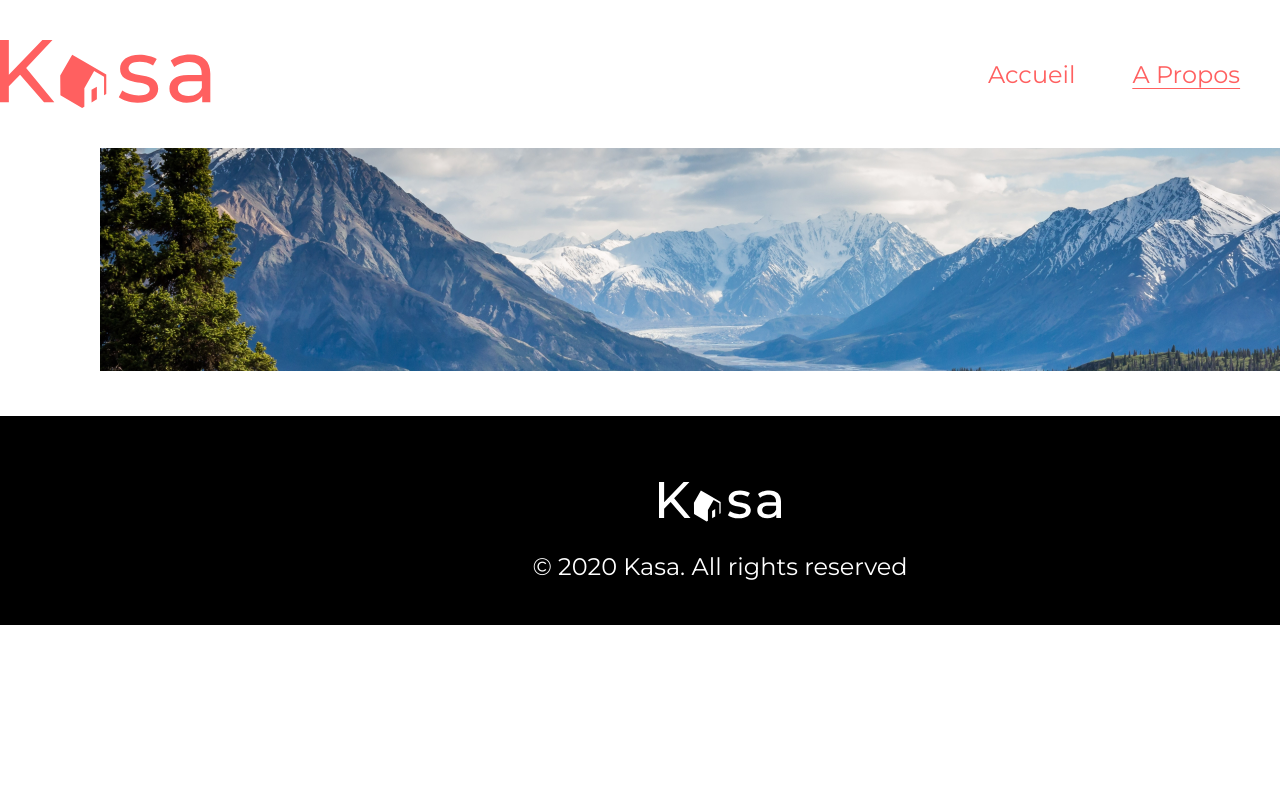
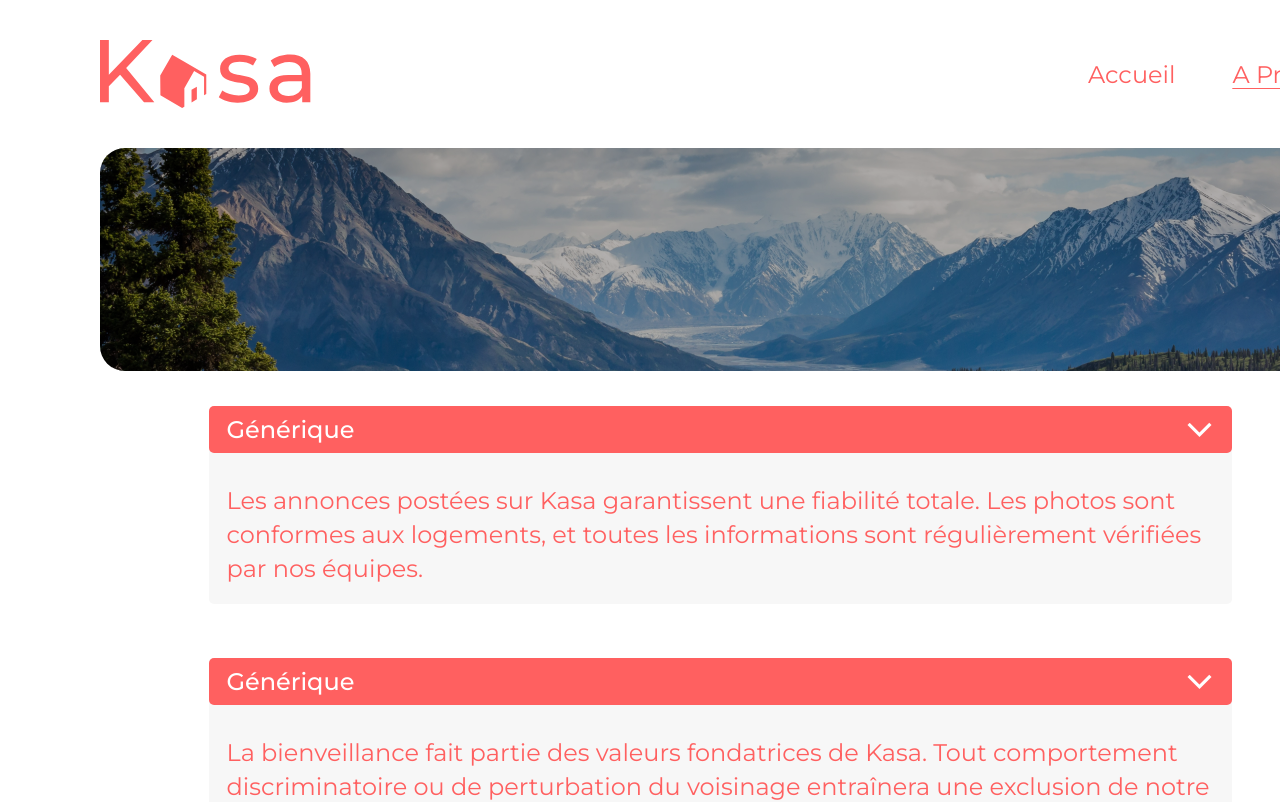
Before and after one commit to JavDidier/OPENCLASSROOMS-KASA, a React (Create React App) app: page /about in a window 1280 px wide. Shown: the top 802 px of the page. Built offline with nearby package versions, Linux system fonts and the light colour scheme.

Commit message:
Étape 5 : créer la page propos sans animation

```diff
--- /dev/null
+++ b/src/components/Banner/BannerAbout/BannerAbout.css
@@ -0,0 +1,18 @@
+.div-bannerAbout {
+    position: relative;
+}
+
+.div-bannerAbout-image img {
+    border-radius: 25px;
+}
+
+.bannerAbout-overlay {
+    width: 1240px;
+    height: 223px;
+    position: absolute;
+    top: 0;
+    left: 0;
+    background-color: #000;
+    opacity: 0.3;
+    border-radius: 25px;
+}
--- a/src/components/Banner/BannerAbout/BannerAbout.js
+++ b/src/components/Banner/BannerAbout/BannerAbout.js
@@ -1,5 +1,8 @@
 import React from 'react';
 import bannerAboutImg from './bannerAbout.png';
+
+// STYLE
+import './BannerAbout.css';
 
 function BannerHome() {
     return (
@@ -7,6 +10,7 @@
             <div className="div-bannerAbout-image">
                 <img src={ bannerAboutImg } alt="Bannière à propos Kasa" />
             </div>
+            <div className="bannerAbout-overlay"></div>
         </div>
     );
 };
--- /dev/null
+++ b/src/components/Collapse/Collapse.css
@@ -0,0 +1,48 @@
+.collapse-btn {
+    width: 1023px;
+    text-align: left;
+    background: #FF6060;
+    border-radius: 5px;
+    border: none;
+    color: #FFF;
+    font-family: 'Montserrat', sans-serif;
+    margin: 30px auto;
+    margin-bottom: 0;
+    font-size: 24px;
+    font-weight: 500;
+    padding-left: 18px;
+    padding-right: 18px;
+    height: 47px;
+  }
+
+  .collapse-div {
+    padding-top: 5px;
+  }
+
+  .collapse-content.collapsed {
+    display: none;
+}
+
+  .collapse-content.expanded {
+    display: block;
+    margin: 0 auto;
+    width: 1023px;
+    height: 100%;
+  }
+
+  .collapse-content.expanded p {
+    margin-top: -5px;
+    background-color: #F7F7F7;
+    color: #FF6060;
+    border-radius: 0 0 5px 5px;
+    padding: 36px 18px 18px 18px;
+    line-height: 34px;
+    font-size: 24px;
+    text-align: left;
+    font-weight: 400;
+  }
+
+  .icon-collapse {
+    display: block;
+    float: right;
+  }
--- /dev/null
+++ b/src/components/Collapse/Collapse.js
@@ -0,0 +1,36 @@
+import React from 'react';
+
+// STYLE
+import './Collapse.css';
+
+// IMG BASE
+import collapseDown from './CollapseDown.png';
+
+const Collapse = ({ collapsed, children, textBtn }) => {
+    const [isCollapsed, setIsCollapsed] = React.useState(collapsed);
+
+    textBtn  = "Générique";
+
+    return (
+    <div className="container-collapse">
+        <button className="collapse-btn">
+            <div className="collapse-div"
+            onClick={() => setIsCollapsed(!isCollapsed)}
+            >
+            {isCollapsed ? true : false} {textBtn}
+            <span className={`icon-collapse ${isCollapsed ? 'collapsed' : 'expanded'}`}>{<img src={collapseDown} alt="" />}</span>
+            </div>
+        </button>
+
+        <div className={`collapse-content ${isCollapsed ? 'collapsed' : 'expanded'}`}
+          aria-expanded={isCollapsed}
+        >
+          {children}
+        </div>
+    </div>
+
+    );
+  };
+
+
+  export default Collapse;
--- /dev/null
+++ b/src/components/pages/About/About.css
@@ -0,0 +1,4 @@
+.about-container {
+        margin: 0 auto;
+        width: 1240px;
+}
--- a/src/components/pages/About/About.js
+++ b/src/components/pages/About/About.js
@@ -3,16 +3,32 @@
 import Header from '../../Header/Header';
 import BannerAbout from '../../Banner/BannerAbout/BannerAbout.js';
 import Footer from '../../Footer/Footer';
+import Collapse from '../../Collapse/Collapse';
+
+// STYLE
+import './About.css';
 
 
-function Home() {
+function About() {
     return (
-        <div>
+        <div className="about-container">
             <Header />
             <BannerAbout />
+            <Collapse>
+                <p>Les annonces postées sur Kasa garantissent une fiabilité totale. Les photos sont conformes aux logements, et toutes les informations sont régulièrement vérifiées  par nos équipes.</p>
+            </Collapse>
+            <Collapse>
+                <p>La bienveillance fait partie des valeurs fondatrices de Kasa. Tout comportement discriminatoire ou de perturbation du voisinage entraînera une exclusion de notre plateforme.</p>
+            </Collapse>
+            <Collapse>
+                <p>Nos équipes se tiennent à votre disposition pour vous fournir une expérience parfaite. N'hésitez pas à nous contacter si vous avez la moindre question.</p>
+            </Collapse>
+            <Collapse>
+                <p>La sécurité est la priorité de Kasa. Aussi bien pour nos hôtes que pour les voyageurs, chaque logement correspond aux critères de sécurité établis par nos services. En laissant une note aussi bien à l'hôte qu'au locataire, cela permet à nos équipes de vérifier que les standards sont bien respectés. Nous organisons également des ateliers sur la sécurité domestique pour nos hôtes.</p>
+            </Collapse>
             <Footer />
         </div>
     );
 };
 
-export default Home;
+export default About;
--- a/src/components/pages/Home/Home.css
+++ b/src/components/pages/Home/Home.css
@@ -1,4 +1,4 @@
-.global-container {
+.home-container {
     margin: 0 auto;
     width: 1240px;
 }
--- a/src/components/pages/Home/Home.js
+++ b/src/components/pages/Home/Home.js
@@ -9,7 +9,7 @@
 
 function Home() {
     return (
-        <div className="global-container">
+        <div className="home-container">
             <Header />
             <BannerHome />
             <Thumbs />
--- a/src/components/pages/Product/Product.js
+++ b/src/components/pages/Product/Product.js
@@ -1,7 +1,7 @@
 import React from 'react';
 import Navigation from '../../Header/Navigation/Navigation.js';
 
-const Product = () => {
+function Product() {
     return (
         <div>
             <Navigation />
```
Also changed, not shown: src/components/Collapse/CollapseDown.png (added).
